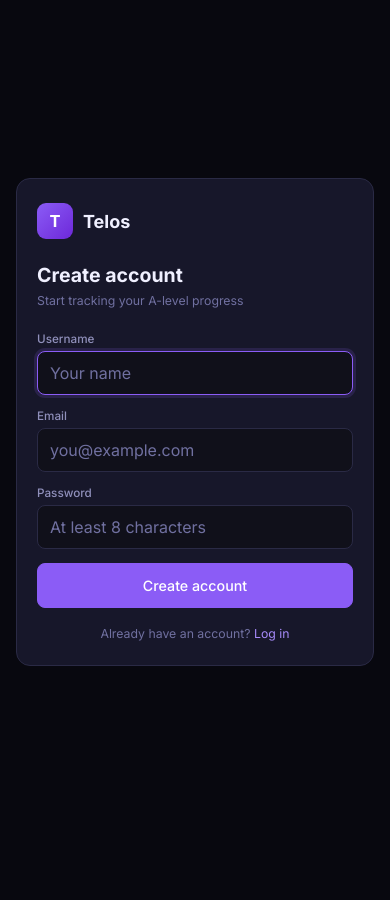
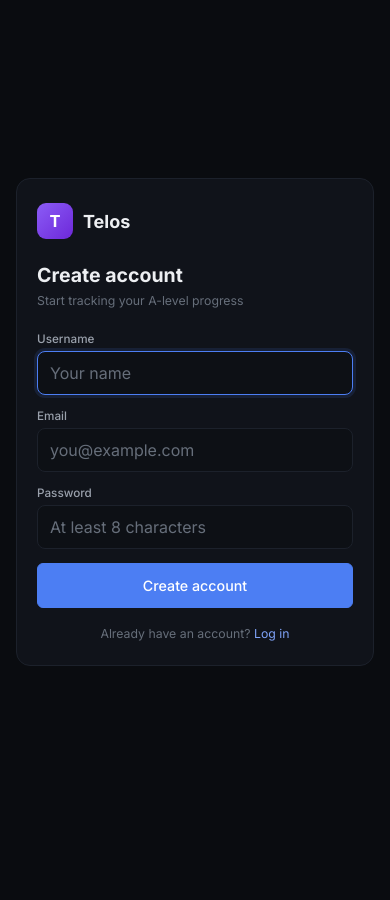
Before and after one commit to vineigenphase/Telos, a Flask app: page /register in a window 390 px wide. Run offline with Flask 3, Linux system fonts and the light colour scheme; some libraries are stand-ins or nearby versions.

Commit message:
UI overhaul 2/4: palette, type and shared components
Swaps the whole colour system for the neutral dark palette in the brief.
Purple is gone as a primary or secondary colour anywhere; blue is now a
restrained accent confined to the active nav indicator, links, primary
buttons and progress fills.

Colour lived in three places, not one:

  * static/css/telos.css — the :root tokens, plus purple-tinted rgba() alphas
    that are now tokenised through --accent-rgb so a future palette change is
    a single edit.
  * paper_templates.py — the per-subject identity colours the heatmap and
    papers matrix read from Python. Further Maths goes to desaturated slate
    rather than a lighter purple, so it cannot drift back into being a second
    purple theme.
  * six standalone <head> blocks — base, login, register, forgot, reset and
    offline each carry their own theme-color, and the manifest carries two
    more. test_pwa now reads --bg out of the stylesheet instead of restating
    the hex, so the splash screen and the page background cannot silently
    disagree again.

Also per the brief: dropped the backdrop-filter on the tab bar (no
glassmorphism), replaced the logo and avatar gradients with flat fills,
retired the three-colour gradient on the aggregate stat card, thinned
progress bars to 4px, moved buttons to a 6px radius, gave stat numbers
tabular figures, and rebuilt the active nav state as a 2px left indicator
instead of a tinted pill.

The sidebar is regrouped Learn / Analyse / Exam / Account. NAV_ITEMS is
reordered so each section stays contiguous — the template emits a heading
whenever the section changes, so interleaved items would repeat headings.
Endpoints, icons, matches, admin filtering and the phone tab bar are
untouched.

The heatmap ramp keeps its red-to-green meaning, retuned to the new status
hues.

Co-Authored-By: Claude Opus 5 <noreply@anthropic.com>

```diff
--- a/app.py
+++ b/app.py
@@ -135,31 +135,42 @@ PRICING_FEATURES = {
 #   primary : shows in the mobile tab bar. Exactly 4, because the 5th slot is
 #             the "More" sheet holding the rest.
 #   match   : endpoints that light this item up as active.
+# Order matters twice over: the sidebar emits a section heading whenever the
+# section changes, so items must stay contiguous by section, and `primary`
+# picks the four phone tabs (the fifth is "More"). Grouping follows the UI
+# brief — Learn / Analyse / Exam / Account.
 NAV_ITEMS = [
+    # ── Learn ──
     {"endpoint": "dashboard",     "label": "Dashboard",      "short": "Today",
-     "icon": "grid",     "primary": True,  "section": "Main",
+     "icon": "grid",     "primary": True,  "section": "Learn",
      "match": ("dashboard",)},
     {"endpoint": "papers",        "label": "Papers",         "short": "Papers",
-     "icon": "book",     "primary": True,  "section": "Main",
+     "icon": "book",     "primary": True,  "section": "Learn",
      "match": ("papers", "add_paper", "edit_paper", "enter_marks")},
+    {"endpoint": "bank",          "label": "Question Bank",  "short": "Bank",
+     "icon": "database", "primary": False, "section": "Learn",
+     "match": ("bank", "upload_file", "tag_upload")},
+    {"endpoint": "revise",        "label": "Revise",         "short": "Revise",
+     "icon": "repeat",   "primary": True,  "section": "Learn",
+     "match": ("revise",)},
+    # ── Analyse ──
     {"endpoint": "heatmap",       "label": "Heatmap",        "short": "Heatmap",
-     "icon": "cells",    "primary": True,  "section": "Main",
+     "icon": "cells",    "primary": True,  "section": "Analyse",
      "match": ("heatmap",)},
-    {"endpoint": "revise",        "label": "Revise",         "short": "Revise",
-     "icon": "repeat",   "primary": True,  "section": "Main",
-     "match": ("revise",)},
-    {"endpoint": "bank",          "label": "Question Bank",  "short": "Bank",
-     "icon": "database", "primary": False, "section": "Main",
-     "match": ("bank", "upload_file", "tag_upload")},
     {"endpoint": "stats",         "label": "Stats",          "short": "Stats",
-     "icon": "bars",     "primary": False, "section": "Main",
+     "icon": "bars",     "primary": False, "section": "Analyse",
      "match": ("stats",)},
+    {"endpoint": "boundaries",    "label": "Boundaries",     "short": "Bounds",
+     "icon": "pulse",    "primary": False, "section": "Analyse", "admin": True,
+     "match": ("boundaries",)},
+    # ── Exam ──
+    {"endpoint": "mocks",         "label": "Mock Papers",    "short": "Mocks",
+     "icon": "file",     "primary": False, "section": "Exam",
+     "match": ("mocks",)},
     {"endpoint": "pro_zone",      "label": "Pro Zone",       "short": "Pro",
-     "icon": "star",     "primary": False, "section": "Main",
+     "icon": "star",     "primary": False, "section": "Exam",
      "match": ("pro_zone",)},
-    {"endpoint": "mocks",         "label": "Mock Papers",    "short": "Mocks",
-     "icon": "file",     "primary": False, "section": "Main",
-     "match": ("mocks",)},
+    # ── Account ──
     {"endpoint": "subscription",  "label": "Subscription",   "short": "Plan",
      "icon": "card",     "primary": False, "section": "Account",
      "match": ("subscription",)},
@@ -169,9 +180,6 @@ NAV_ITEMS = [
     {"endpoint": "admin_mocks",   "label": "Manage Mocks",   "short": "Mocks",
      "icon": "tag",      "primary": False, "section": "Account", "admin": True,
      "match": ("admin_mocks",)},
-    {"endpoint": "boundaries",    "label": "Boundaries",     "short": "Bounds",
-     "icon": "pulse",    "primary": False, "section": "Account", "admin": True,
-     "match": ("boundaries",)},
 ]
 
 app.jinja_env.globals["NAV_ITEMS"] = NAV_ITEMS
--- a/paper_templates.py
+++ b/paper_templates.py
@@ -1,7 +1,7 @@
 TEMPLATES = {
     "Edexcel": {
         "Further Maths": {
-            "color": "#8b5cf6",
+            "color": "#6B7280",
             "papers": [
                 {"code": "CP1", "name": "Core Pure 1",          "max_marks": 75},
                 {"code": "CP2", "name": "Core Pure 2",          "max_marks": 75},
@@ -22,7 +22,7 @@ TEMPLATES = {
             },
         },
         "Maths": {
-            "color": "#3b82f6",
+            "color": "#4C7EF3",
             "papers": [
                 {"code": "Pure 1",      "name": "Pure Mathematics 1",    "max_marks": 100},
                 {"code": "Pure 2",      "name": "Pure Mathematics 2",    "max_marks": 100},
@@ -46,7 +46,7 @@ TEMPLATES = {
     },
     "OCR A": {
         "Physics": {
-            "color": "#10b981",
+            "color": "#22B8CF",
             "papers": [
                 {"code": "Paper 1", "name": "Breadth in Physics", "max_marks": 100},
                 {"code": "Paper 2", "name": "Depth in Physics",   "max_marks": 100},
--- a/static/css/telos.css
+++ b/static/css/telos.css
@@ -9,25 +9,52 @@
    ─────────────────────────────────────────────────────────────────────────── */
 
 :root {
-  --bg:        #08080f;
-  --surface:   #10101a;
-  --card:      #17172a;
-  --card-2:    #1e1e32;
-  --border:    #2a2a45;
-  --border-2:  #3a3a55;
-  --text:      #f0f0ff;
-  --muted:     #7070a0;
-  --muted-2:   #9090bb;
-  --accent:    #8b5cf6;
-  --accent-2:  #a78bfa;
-  --blue:      #3b82f6;
-  --green:     #10b981;
-  --gold:      #f59e0b;
-  --orange:    #f97316;
-  --red:       #ef4444;
+  /* Surfaces — neutral dark. Roughly 92% of any screen lives in this group.
+     If a thing is not communicating a state or a click target, it is neutral. */
+  --bg:        #0A0C10;
+  --surface:   #0D1015;                             /* sidebar / chrome */
+  --card:      #10131A;
+  --card-2:    #12151C;                             /* elevated surface */
+  --card-hover:#14181F;
+  --border:    #1C212B;
+  --border-sub:#171B23;
+  --border-2:  #2B333F;                             /* active / hover */
+
+  --text:      #EDEFF2;
+  --muted-2:   #9AA1AC;                             /* secondary text */
+  --muted:     #666E7A;                             /* muted text */
+  --disabled:  #454B54;
+
+  /* Accent. Active nav indicator, links, primary buttons, progress fill —
+     nothing else. Target is 3-4% of a screen; if a page reads blue at a
+     glance, something here is being over-used. --accent-rgb exists so tinted
+     backgrounds stay tokenised instead of hardcoding the channel values. */
+  --accent:      #4C7EF3;
+  --accent-rgb:  76,126,243;
+  --accent-hover:#3B67D6;
+  --accent-2:    #7FA3F7;                           /* accent text on dark */
+  --cyan:        #22B8CF;
+
+  /* Status. Meaning only — never decoration. */
+  --green:     #22C55E;
+  --gold:      #EAB308;
+  --orange:    #EAB308;                             /* alias: one warning hue */
+  --red:       #EF4444;
+
+  /* Subject identity — a tag/icon colour each, never a full-card tint.
+     Further Maths is deliberately desaturated slate so it cannot drift back
+     into being a second purple theme. */
+  --subj-maths:   #4C7EF3;
+  --subj-fm:      #6B7280;
+  --subj-fm-hint: #5B6EF5;
+  --subj-physics: #22B8CF;
+
   --sidebar-w: 220px;
-  --radius:    10px;
-  --transition: 150ms ease;
+  --radius:    10px;                                /* cards */
+  --radius-lg: 12px;                                /* panels */
+  --radius-sm: 6px;                                 /* buttons, inputs */
+  --radius-xs: 5px;                                 /* tags */
+  --transition: 150ms ease-out;
 
   --tap-min: 44px;                                  /* minimum touch target */
   --safe-bottom: env(safe-area-inset-bottom, 0px);
@@ -287,7 +325,7 @@ body {
   gap: 6px;
   min-height: var(--tap-min);          /* 44px floor on touch */
   padding: 10px 16px;
-  border-radius: 8px;
+  border-radius: var(--radius-sm);
   border: 1px solid transparent;
   font-size: 0.88rem;
   font-weight: 500;
--- a/templates/base.html
+++ b/templates/base.html
@@ -5,7 +5,7 @@
   <meta charset="UTF-8">
   <!-- viewport-fit=cover is required or env(safe-area-inset-*) returns 0 -->
   <meta name="viewport" content="width=device-width, initial-scale=1, viewport-fit=cover">
-  <meta name="theme-color" content="#08080f">
+  <meta name="theme-color" content="#0A0C10">
   <title>{% block title %}Telos{% endblock %}</title>
   <link rel="canonical" href="{{ canonical_url() }}">
   <link rel="stylesheet" href="{{ url_for('static', filename='css/telos.css') }}">
--- a/templates/forgot.html
+++ b/templates/forgot.html
@@ -3,7 +3,7 @@
 <head>
   <meta charset="UTF-8">
   <meta name="viewport" content="width=device-width, initial-scale=1, viewport-fit=cover">
-  <meta name="theme-color" content="#08080f">
+  <meta name="theme-color" content="#0A0C10">
   <title>Reset password — Telos</title>
   <link rel="canonical" href="{{ canonical_url() }}">
   <link rel="stylesheet" href="{{ url_for('static', filename='css/telos.css') }}">
--- a/templates/login.html
+++ b/templates/login.html
@@ -3,7 +3,7 @@
 <head>
   <meta charset="UTF-8">
   <meta name="viewport" content="width=device-width, initial-scale=1, viewport-fit=cover">
-  <meta name="theme-color" content="#08080f">
+  <meta name="theme-color" content="#0A0C10">
   <title>Log in — Telos</title>
   <link rel="canonical" href="{{ canonical_url() }}">
   <link rel="stylesheet" href="{{ url_for('static', filename='css/telos.css') }}">
--- a/templates/offline.html
+++ b/templates/offline.html
@@ -3,7 +3,7 @@
 <head>
   <meta charset="UTF-8">
   <meta name="viewport" content="width=device-width, initial-scale=1, viewport-fit=cover">
-  <meta name="theme-color" content="#08080f">
+  <meta name="theme-color" content="#0A0C10">
   <title>Offline — Telos</title>
   <link rel="stylesheet" href="{{ url_for('static', filename='css/telos.css') }}">
   <style>
--- a/templates/register.html
+++ b/templates/register.html
@@ -3,7 +3,7 @@
 <head>
   <meta charset="UTF-8">
   <meta name="viewport" content="width=device-width, initial-scale=1, viewport-fit=cover">
-  <meta name="theme-color" content="#08080f">
+  <meta name="theme-color" content="#0A0C10">
   <title>Sign up — Telos</title>
   <link rel="canonical" href="{{ canonical_url() }}">
   <link rel="stylesheet" href="{{ url_for('static', filename='css/telos.css') }}">
--- a/templates/reset.html
+++ b/templates/reset.html
@@ -3,7 +3,7 @@
 <head>
   <meta charset="UTF-8">
   <meta name="viewport" content="width=device-width, initial-scale=1, viewport-fit=cover">
-  <meta name="theme-color" content="#08080f">
+  <meta name="theme-color" content="#0A0C10">
   <title>Set a new password — Telos</title>
   <meta name="robots" content="noindex">
   <link rel="stylesheet" href="{{ url_for('static', filename='css/telos.css') }}">
```
Also changed, not shown: other parts of static/css/telos.css (+56 -34 lines), tests/test_pwa.py (+12 -2 lines), static/manifest.webmanifest.
